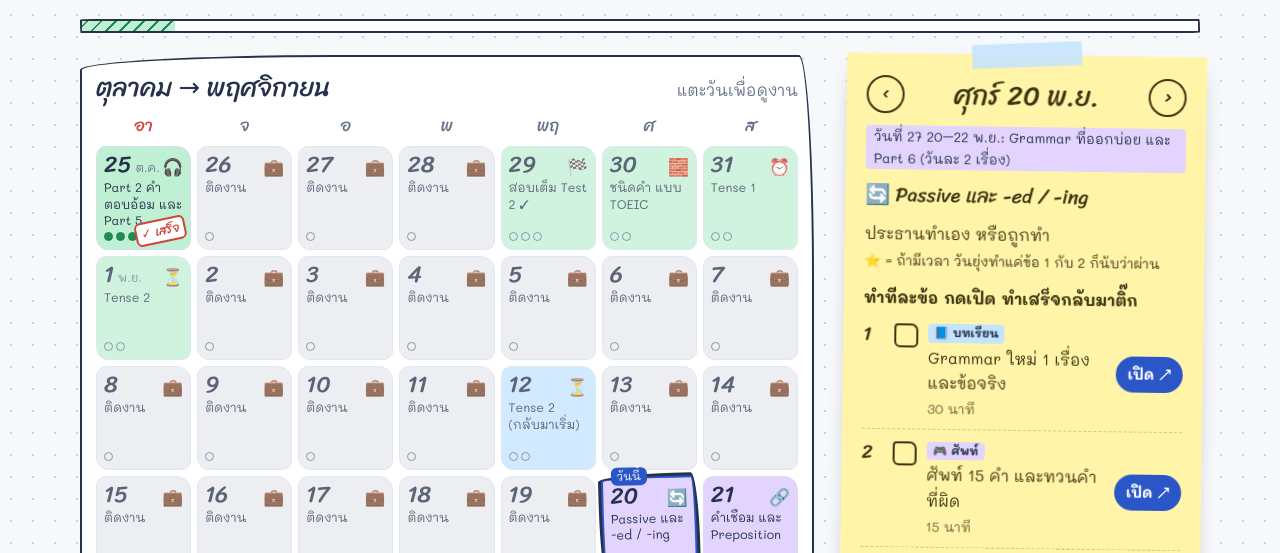
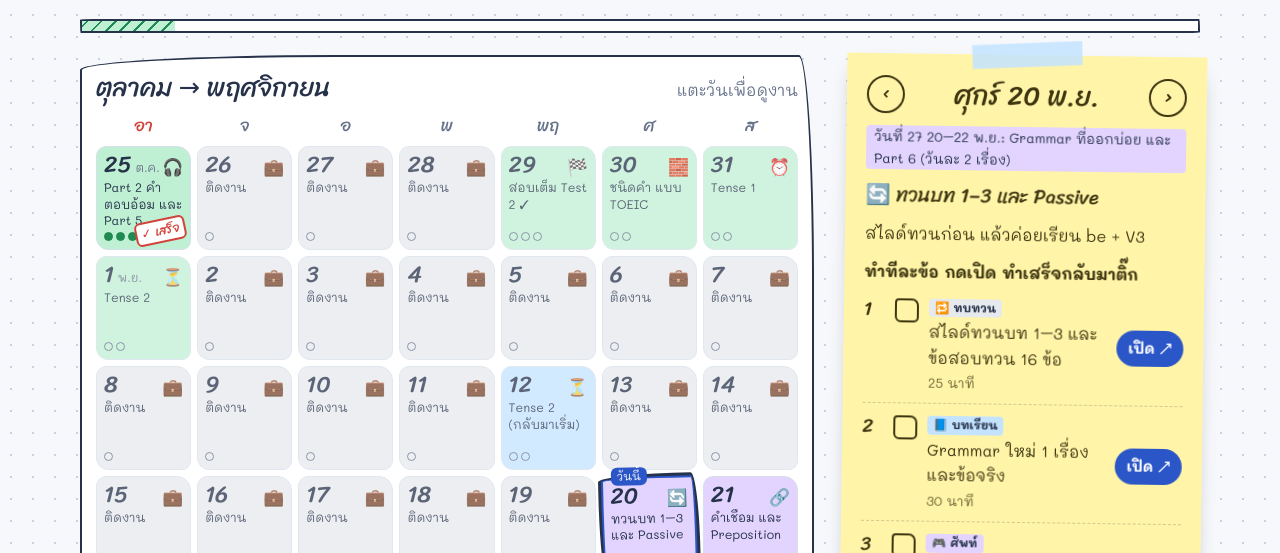
Before and after one commit to nongsaxso123/my-toeic-plan, a plain HTML site: page index.html in a window 1280 px wide. Shown: the part 238-791 px from the top of the page. Drawn offline with Linux system fonts and the light colour scheme.

Commit message:
Calendar: add review of lessons 1-3 on 20 Nov
Co-Authored-By: Claude Opus 5.5 <noreply@anthropic.com>

```diff
--- a/index.html
+++ b/index.html
@@ -317,7 +317,7 @@ const PLAN = [
  ["w2","⏳","Tense 2 (กลับมาเริ่ม)","by the time, by next month, had + V3",BOX(PAGE.L[3]),PAGE.L[3]],
  /* 13–19 Nov: away. New plan from 20 Nov (4–5 hours a day). */
  WORK, WORK, WORK, WORK, WORK, WORK, WORK,
- ["w3","🔄","Passive และ -ed / -ing","ประธานทำเอง หรือถูกทำ",BOX(PAGE.L[4]),PAGE.L[4]],
+ ["w3","🔄","ทวนบท 1–3 และ Passive","สไลด์ทวนก่อน แล้วค่อยเรียน be + V3",[["rev","review","สไลด์ทวนบท 1–3 และข้อสอบทวน 16 ข้อ","25 นาที","https://claude.ai/artifact/E7HsfnVVxkVn7n6CoDHhfo"], ...BOX(PAGE.L[4]).map(t=>t[5]?t.slice(0,5):t)],PAGE.L[4]],
  ["w3","🔗","คำเชื่อม และ Preposition","although / despite / unless และ in charge of ...",BOX2(PAGE.L[5],PAGE.L[6],"คำเชื่อม","Preposition และคำที่มาคู่กัน"),PAGE.L[5]],
  ["w3","🙋","สรรพนาม, who / which และ Part 6","his / him / himself และเติมคำในบทความ",BOX2(PAGE.L[7],PAGE.L[8],"สรรพนาม และ who / which","Part 6"),PAGE.L[7]],
  ["w4","🏁","สอบเต็ม Test 3","ฟังรอบเดียวเหมือนสอบจริง แล้วทวนข้อผิด",[["test","test","สอบเต็ม Test 3","2 ชั่วโมง",T3], ["score","test","จดคะแนนลงช่องบันทึก","5 นาที",null], ["review","review","ดูข้อผิดทีละข้อ","60 นาที",null], tVocab]],
```
